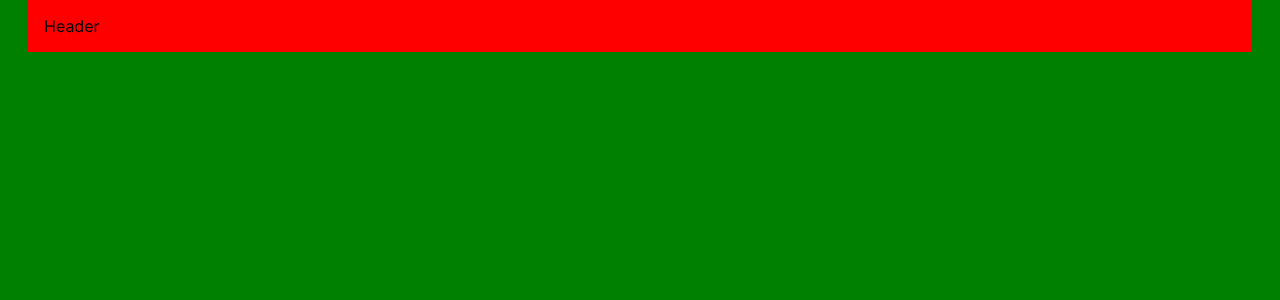
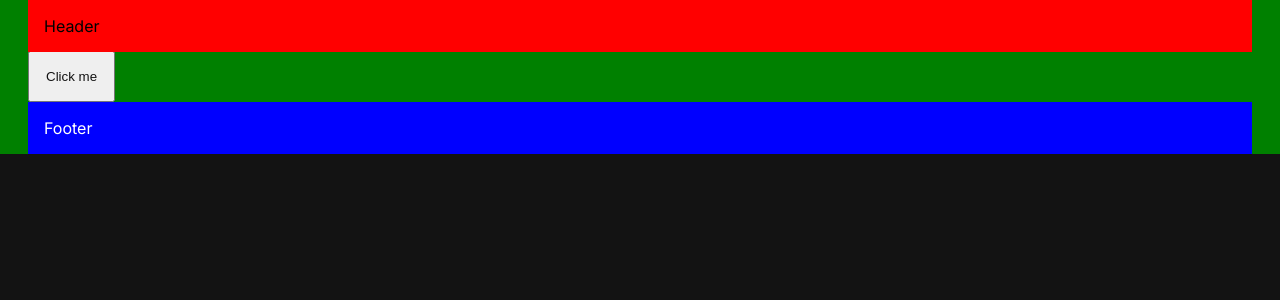
Before and after one commit to VictorMamaliga/Victor_resume, a Next.js app in the folder resume/: page / in a window 1280 px wide. Shown: the top 300 px of the page. Built offline with nearby package versions, Linux system fonts and the light colour scheme.

Commit message:
Styling improvements

```diff
--- a/resume/src/app/styles/global.scss
+++ b/resume/src/app/styles/global.scss
@@ -10,16 +10,18 @@
     box-sizing: border-box;
 }
 
+body {
+    background-color: var(--background-primary);
+}
+
 header {
-    position: fixed;
-    left: toRem(28);
-    right: toRem(28);
+    @include position(fixed, $left: var(--padding-main), $right: var(--padding-main));
     background-color: red;
     padding: 1rem;
 }
 
 main {
-    padding: 150vh toRem(28);
+    padding: var(--padding-main-top) var(--padding-main) 0;
     background-color: green;
 }
 
--- a/resume/src/app/styles/mixins.scss
+++ b/resume/src/app/styles/mixins.scss
@@ -2,3 +2,11 @@
     $remValue: ($value / 16) + rem;
     @return $remValue;
 }
+
+@mixin position($position, $top: null, $right: null, $bottom: null, $left: null) {
+    position: $position;
+    top: $top;
+    right: $right;
+    bottom: $bottom;
+    left: $left;
+}
--- a/resume/src/app/styles/variables.scss
+++ b/resume/src/app/styles/variables.scss
@@ -1,6 +1,10 @@
 :root {
-    //colors
+    // colors
     --background-primary: #131313;
     --accent-primary: #f5eee6;
     --accent-secondary: #efd8c3;
+
+    // layouts
+    --padding-main: 1.75rem;
+    --padding-main-top: 3.18rem;
 }
```
